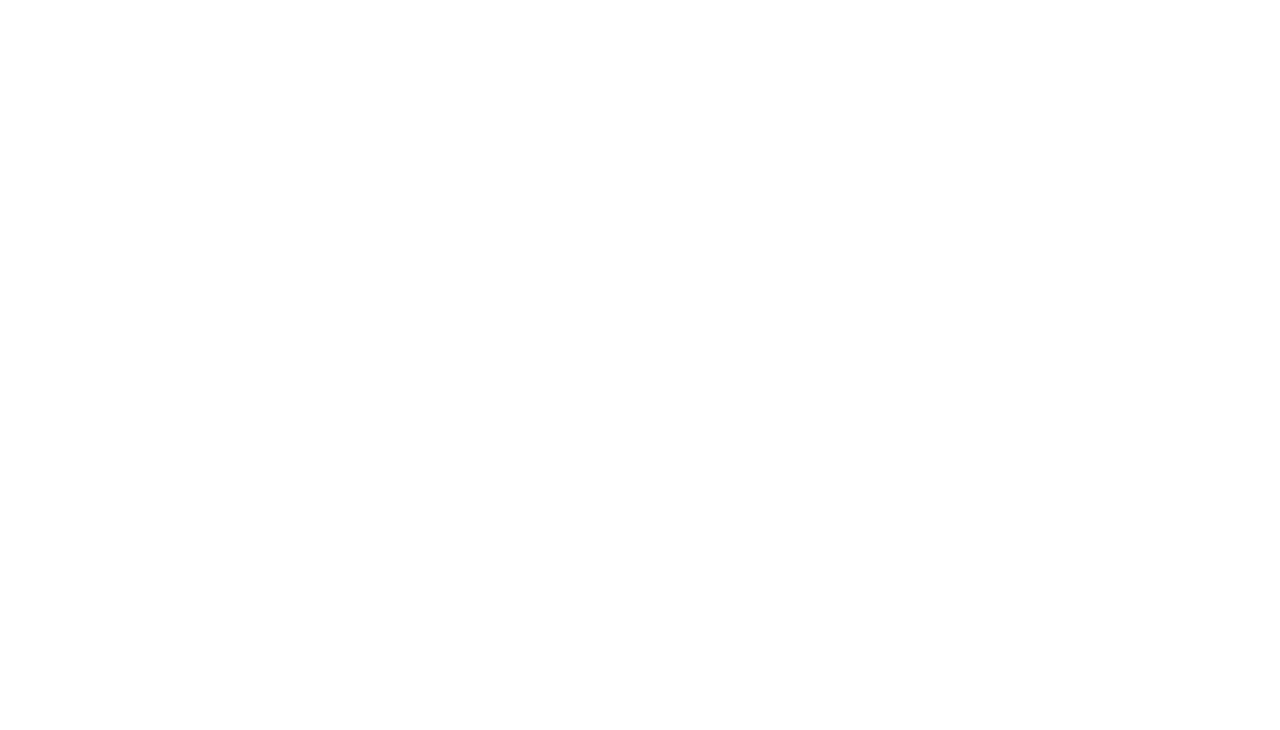
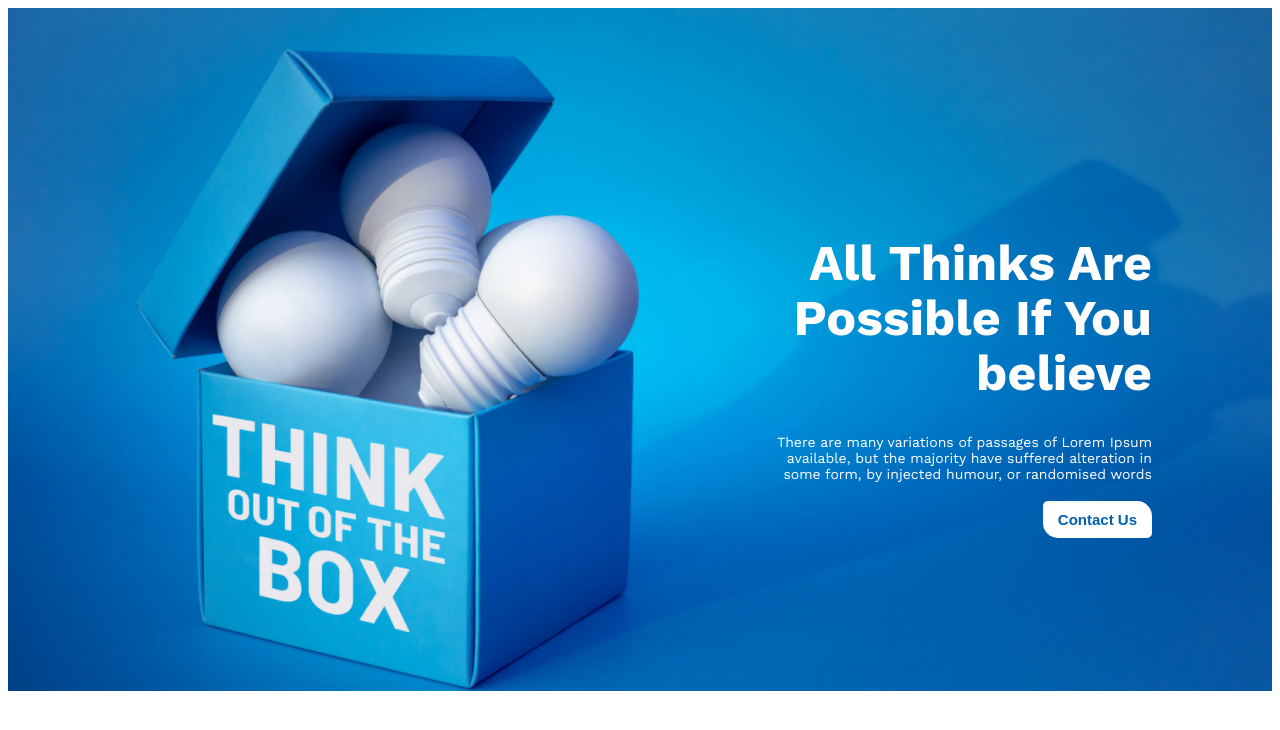
Before and after one commit to shaikot07/practice-new-year, a plain HTML site: page index.html in a window 1280 px wide. Drawn offline with nearby package versions, Linux system fonts and the light colour scheme.

Commit message:
banner done

```diff
--- a/index.html
+++ b/index.html
@@ -1,12 +1,35 @@
 <!DOCTYPE html>
 <html lang="en">
-<head>
-      <meta charset="UTF-8">
-      <meta name="viewport" content="width=device-width, initial-scale=1.0">
-      <title>practics new year</title>
-      <link rel="stylesheet" href="style.css">
-</head>
-<body>
-
-</body>
+  <head>
+    <meta charset="UTF-8" />
+    <meta name="viewport" content="width=device-width, initial-scale=1.0" />
+    <title>practics new year</title>
+    <link rel="preconnect" href="https://fonts.googleapis.com">
+<link rel="preconnect" href="https://fonts.gstatic.com" crossorigin>
+<link href="https://fonts.googleapis.com/css2?family=Open+Sans:wght@400;700;800&display=swap" rel="stylesheet">
+<link rel="preconnect" href="https://fonts.googleapis.com">
+<link rel="preconnect" href="https://fonts.gstatic.com" crossorigin>
+<link href="https://fonts.googleapis.com/css2?family=Open+Sans:wght@400;700;800&family=Work+Sans:wght@400;700&display=swap" rel="stylesheet">
+    <link rel="stylesheet" href="style.css" />
+  </head>
+  <body>
+    <header>
+      <!-- banner section start -->
+      <div class="banner">
+        <div class="banner-left"></div>
+        <div class="banner-right">
+          <h1>All Thinks Are <br> Possible If You <br> believe</h1>
+          <p>
+            There are many variations of passages of Lorem Ipsum available, but
+            the majority have suffered alteration in some form, by injected
+            humour, or randomised words
+          </p>
+          <button class="btn-primary">Contact Us</button>
+        </div>
+      </div>
+      <!-- banner section end -->
+    </header>
+    <main></main>
+    <footer></footer>
+  </body>
 </html>
--- a/style.css
+++ b/style.css
@@ -0,0 +1,57 @@
+body{
+      /* font-family: 'Open Sans', sans-serif; */
+      font-family: 'Work Sans', sans-serif;
+}
+.btn-primary{
+      border-radius: 5px 15px 5px 15px;
+      background: #FFF;
+      color: #005FAC;
+      font-size: 15px;
+      padding: 10px 15px;
+      border: 0;
+      font-weight: bold;
+      margin-top: 5px;
+
+
+
+}
+
+/* banner style css  */
+.banner{
+      display: flex;
+      justify-content: space-around;
+      align-items: center;
+      background-image: url("images/banner/banner3.png");
+      /* height: 100vh; */
+      height: 643px;
+      background-size: cover;
+      background-repeat: no-repeat;
+      /* padding: 40px 120px; */
+      padding-top:40px ;
+      padding-right: 120px;
+      background-position: center center;
+
+}
+.banner-left{
+      width: 50%;
+
+}
+.banner-right{
+      width: 50%;
+      text-align: right;
+      /* padding-left: 180px;
+      padding-right: 44px; */
+}
+.banner-right h1{
+      color: #FFF;
+      font-size: 50px;
+      font-weight: 700;
+      line-height: 55px;
+}
+.banner-right p{
+      color: #FFF;
+      font-size: 14px;
+      font-weight: 400;
+      padding-left: 172px;
+      margin-top: 0;
+}
```
